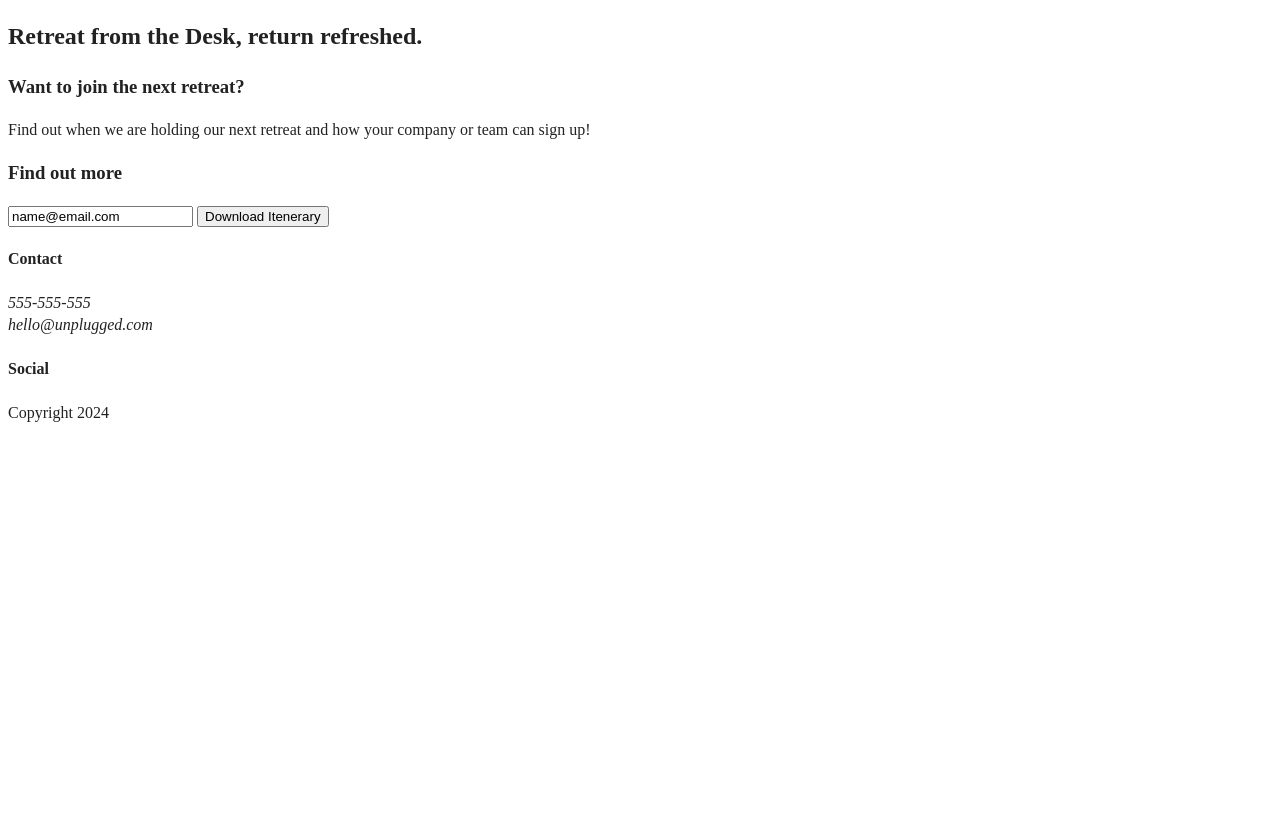
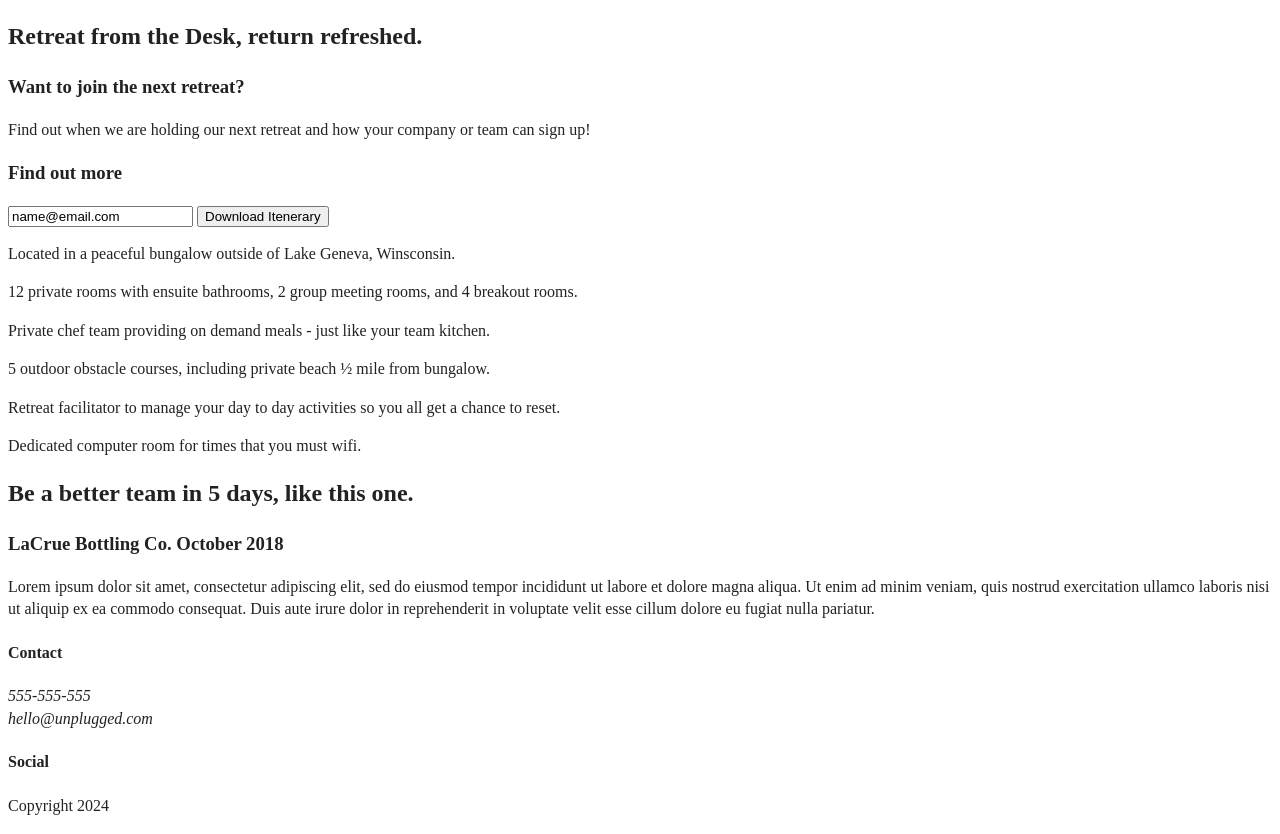
Before and after one commit to LaurenAMolloy/unplugged, a website built with webpack: page index.html in a window 1280 px wide. Shown: the part 92-926 px from the top of the page. Before the commit the page ends 800 px from the top, so only its background shows below. Built offline with nearby package versions, Linux system fonts and the light colour scheme.

Commit message:
Added features section, review section and heading and p to features

```diff
--- a/index.html
+++ b/index.html
@@ -51,13 +51,65 @@
           <p>Find out when we are holding our next
             retreat and how your company or team can sign up!</p>
         </div>
-      <div class=""form>
+        <div class="" form>
           <h3>Find out more</h3>
-        <input  type="text" name="name" value="name@email.com">
-        <input  type="button" value="Download Itenerary">
+          <input type="text" name="name" value="name@email.com">
+          <input type="button" value="Download Itenerary">
         </div>
       </div>
     </aside>
+    <section>
+      <div class="content-wrapper">
+        <!--Add your Features content here-->
+        <article>
+          <p class="fontawesome-icon"></p>
+          <p class="features-item-description">Located in a peaceful bungalow outside
+            of Lake Geneva, Winsconsin.</p>
+        </article>
+        <article>
+          <p class="fontawesome-icon"></p>
+          <p class="features-item-description">12 private rooms with ensuite bathrooms,
+            2 group meeting rooms, and 4 breakout rooms.</p>
+        </article>
+        <article>
+          <p class="fontawesome-icon"></p>
+          <p class="features-item-description">Private chef team providing on demand
+            meals - just like your team kitchen.</p>
+        </article>
+        <article>
+          <p class="fontawesome-icon"></p>
+          <p class="features-item-description">5 outdoor obstacle courses,
+            including private beach ½ mile from bungalow.</p>
+        </article>
+        <article>
+          <p class="fontawesome-icon"></p>
+          <p class="features-item-description">Retreat facilitator to manage your day
+            to day activities so you all get a chance to reset.</p>
+        </article>
+        <article>
+          <p class="fontawesome-icon"></p>
+          <p class="features-item-description">Dedicated computer room for times
+            that you must wifi.</p>
+        </article>
+      </div>
+    </section>
+    <section class="reviews">
+      <div class="content-wrapper">
+        <h2>Be a better team in 5 days, like this one.
+        </h2>
+        <article>
+          <h3>LaCrue Bottling Co.
+            October 2018</h3>
+          <p>Lorem ipsum dolor sit amet, consectetur adipiscing elit,
+            sed do eiusmod tempor incididunt ut labore et dolore magna
+            aliqua. Ut enim ad minim veniam, quis nostrud exercitation
+            ullamco laboris nisi ut aliquip ex ea commodo consequat.
+            Duis aute irure dolor in reprehenderit in voluptate velit
+            esse cillum dolore eu fugiat nulla pariatur. </p>
+        </article>
+      </div>
+      </div>
+    </section>
   </main> <!-- main wrapper-->
   <footer>
     <div class="content wrapper">
@@ -75,8 +127,7 @@
           <h4>Social</h4>
           <div class="social icons">
             <p>
-            <a href="https://www.facebook.com/yoursite"
-          target="_blank" rel="noopener"></a>
+              <a href="https://www.facebook.com/yoursite" target="_blank" rel="noopener"></a>
               <!-- other social icons here-->
             </p>
           </div>
```
Lines whose indentation alone changed are shown as unchanged.
